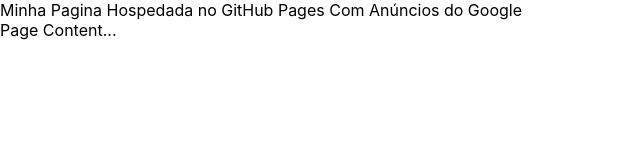
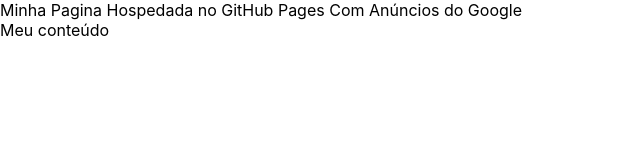
Before and after one commit to Baxhen-Technologies/bax, a React (Create React App) app: page / in a window 1280 px wide. Shown: the top 160 px of the page, without its empty margins (0-640 px from the left). Built offline with nearby package versions, Linux system fonts and the light colour scheme.

Commit message:
changed landing

```diff
--- a/src/App.tsx
+++ b/src/App.tsx
@@ -8,7 +8,7 @@
       <GoogleAd slot="989038934" classNames="page-top" />
       <div>Minha Pagina Hospedada no GitHub Pages Com Anúncios do Google</div>
       <GoogleAd slot="394738798" timeout={1000} classNames="page-bottom" />
-      <div>Page Content...</div>
+      <div>Meu conteúdo</div>
     </div>
   );
 }
```
